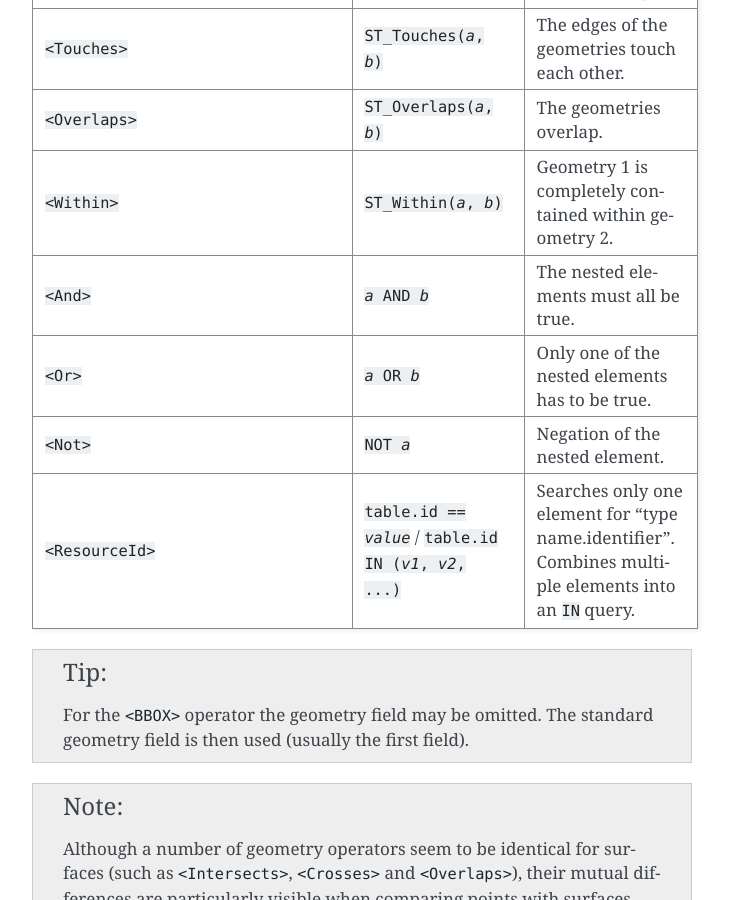
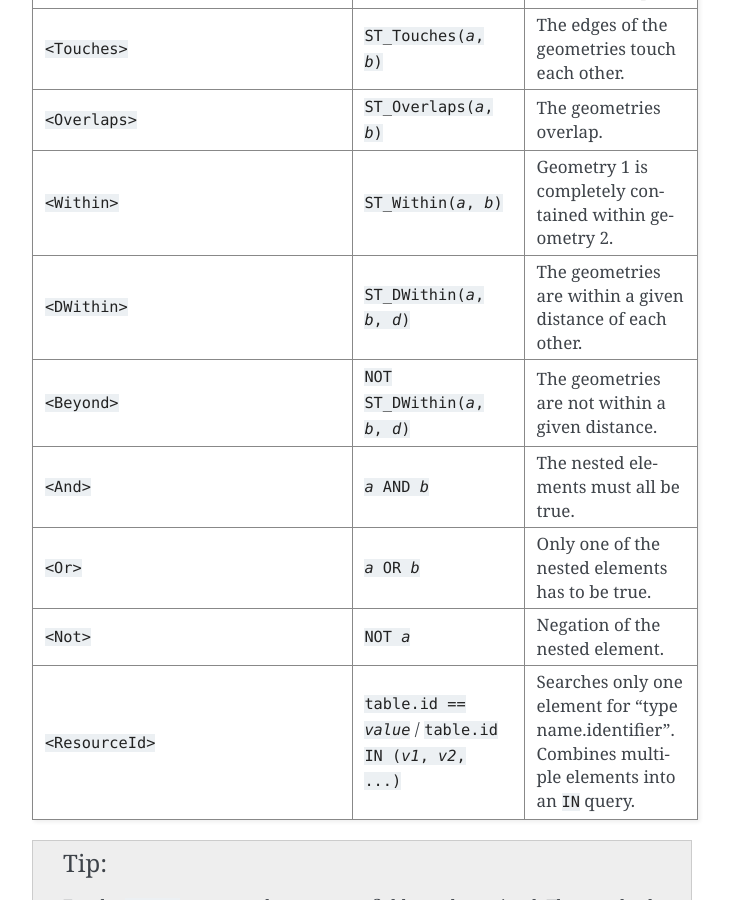
Before and after one commit to Amsterdam/django-gisserver, a Sphinx documentation site: the page built from docs/user/filters.rst, in a window 1280 px wide and 900 px high, scrolled down 4035 px. Shown: the whole window, without its empty margins (388-1118 px from the left). Built offline with Sphinx 7.4.7, drawn with Linux system fonts in a browser that asks for light colours.

Commit message:
docs: add <DWithin> / <Beyond>

```diff
--- a/docs/user/filters.rst
+++ b/docs/user/filters.rst
@@ -176,6 +176,12 @@ These tags are all supported:
    * - ``<Within>``
      - :samp:`ST_Within({a}, {b})`
      - Geometry 1 is completely contained within geometry 2.
+   * - ``<DWithin>``
+     - :samp:`ST_DWithin({a}, {b}, {d})`
+     - The geometries are within a given distance of each other.
+   * - ``<Beyond>``
+     - :samp:`NOT ST_DWithin({a}, {b}, {d})`
+     - The geometries are not within a given distance.
    * - ``<And>``
      - :samp:`{a} AND {b}`
      - The nested elements must all be true.
```
Also changed, not shown: docs/howto.rst (+12 -0 lines).
